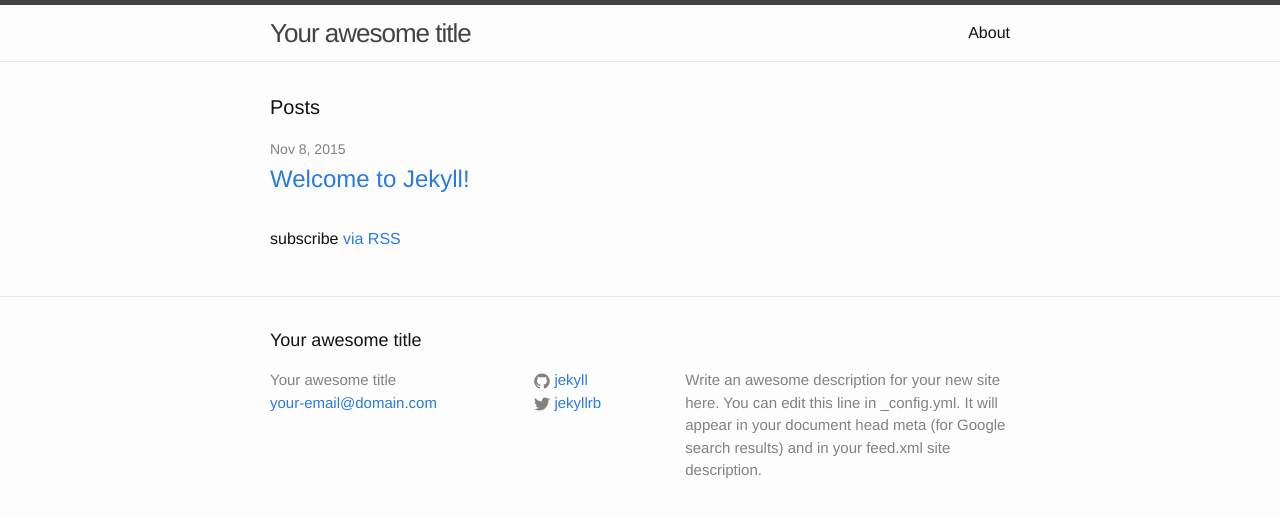
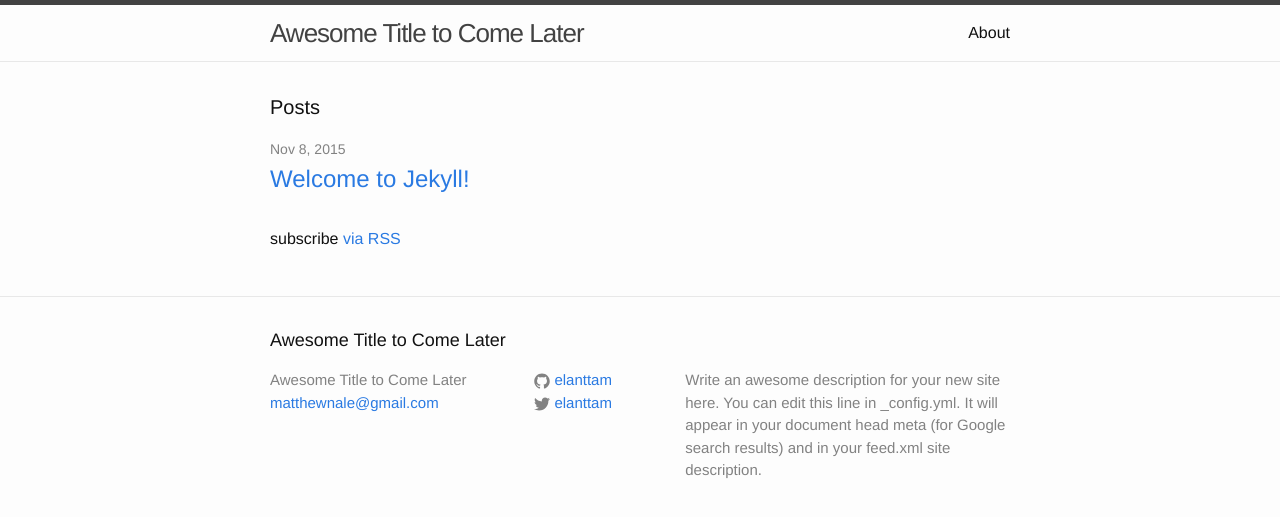
Before and after one commit to elanttam/blog, a Jekyll site: the page built from index.html, in a window 1280 px wide. Shown: the top 517 px of the page. Built offline with Jekyll 4.4.1, drawn with Linux system fonts in a browser that asks for light colours.

Commit message:
updated config

```diff
--- a/_config.yml
+++ b/_config.yml
@@ -1,14 +1,14 @@
 # Site settings
-title: Your awesome title
-email: your-email@domain.com
+title: Awesome Title to Come Later
+email: matthewnale@gmail.com
 description: > # this means to ignore newlines until "baseurl:"
   Write an awesome description for your new site here. You can edit this
   line in _config.yml. It will appear in your document head meta (for
   Google search results) and in your feed.xml site description.
-baseurl: "" # the subpath of your site, e.g. /blog/
-url: "http://yourdomain.com" # the base hostname & protocol for your site
-twitter_username: jekyllrb
-github_username:  jekyll
+baseurl: "/blog" # the subpath of your site, e.g. /blog/
+url: "http://elanttam.com" # the base hostname & protocol for your site
+twitter_username: elanttam
+github_username:  elanttam
 
 # Build settings
 markdown: kramdown
```
